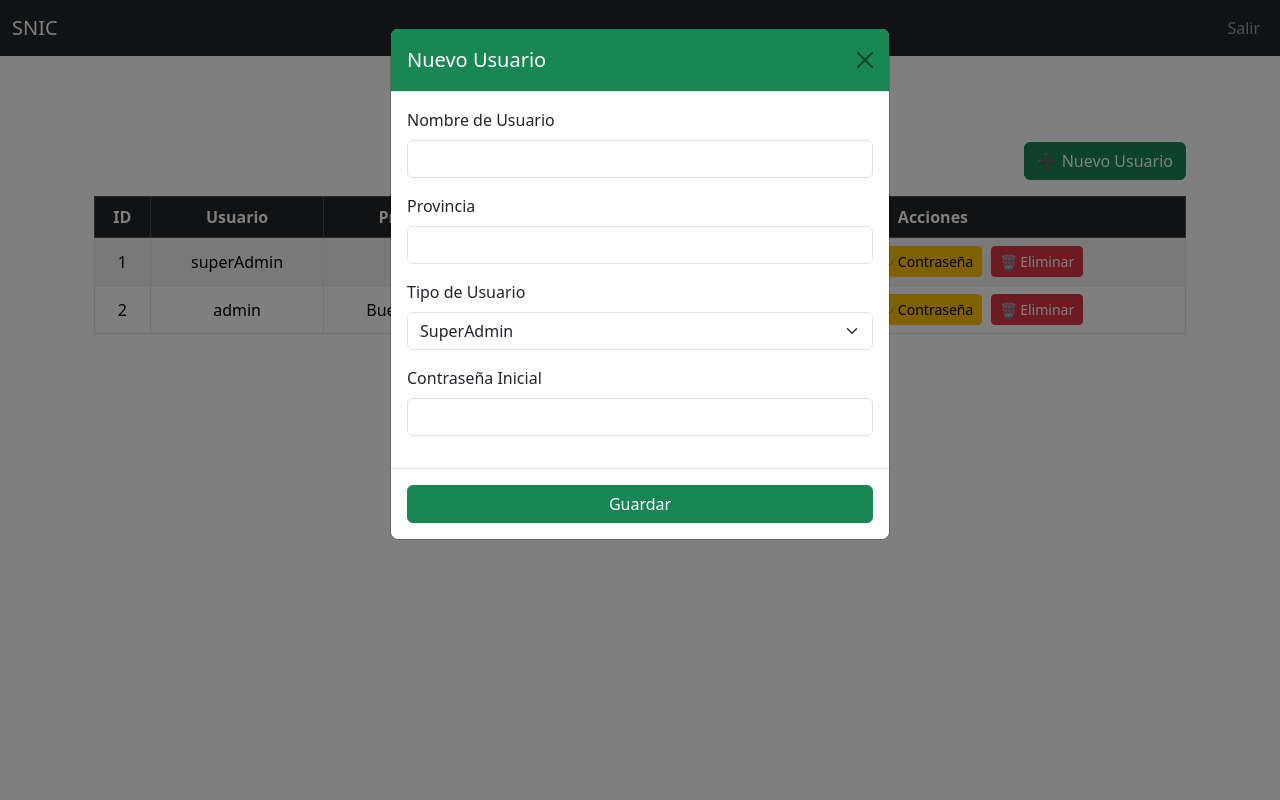
After one commit to MonicaSBag/EstadisiticaCriminal, a Flask app: page /usuarios in a window 1280 px wide, after a click on "➕ Nuevo Usuario". The commit adds this page. Run offline with Flask 3, Linux system fonts and the light colour scheme; the visitor is signed in with stand-in values (Sample User, id 1).

Commit message:
Agrego vista ABM de usuarios

```diff
--- a/app/main.py
+++ b/app/main.py
@@ -1,8 +1,8 @@
 import sqlite3
 from flask import Flask, jsonify, render_template, request, flash, redirect, session
 from setup_database import crear_db as crear_db_dataset, EstadisticasDelitos, Provincia, cargar_archivo, crear_tabla
-from user_database import crear_user_tabla, User
-from werkzeug.security import check_password_hash
+from user_database import crear_user_tabla, User, TipoUsuario
+from werkzeug.security import check_password_hash, generate_password_hash
 from functools import wraps
 
 app = Flask(__name__, template_folder="../templates")
@@ -322,5 +322,107 @@ def portal_admin():
         flash("Acceso denegado ❌ Solo el superAdmin puede ingresar.")
         return redirect("/")
 
+
+# ABM DE USUARIOS
+@app.route("/usuarios")
+@login_required
+def usuarios():
+    # Solo puede entrar el superAdmin
+    if session.get("tipo_user") != 1:
+        flash("Acceso denegado ❌ Solo el superAdmin puede ingresar.")
+        return redirect("/")
+
+    usuarios = User.select(User, TipoUsuario).join(TipoUsuario)
+    return render_template("usuarios.html", usuarios=usuarios)
+
+
+@app.route("/usuarios/agregar", methods=["POST"])
+@login_required
+def agregar_usuario():
+    if session.get("tipo_user") != 1:
+        return jsonify({"success": False, "msg": "Acceso denegado ❌"})
+
+    data = request.get_json()
+    username = data.get("username")
+    provincia = data.get("provincia_nombre")
+    password = data.get("password")
+    tipo = data.get("tipo_usuario")
+
+    try:
+        tipo_obj = TipoUsuario.get(TipoUsuario.tipo_usuario == tipo)
+        User.create(
+            username=username,
+            provincia_nombre=provincia,
+            password_hash=generate_password_hash(password),
+            tipo_usuario=tipo_obj
+        )
+        return jsonify({"success": True, "msg": "Usuario agregado ✅"})
+    except Exception as e:
+        return jsonify({"success": False, "msg": f"Error: {str(e)}"})
+
+
+@app.route("/usuarios/editar/<int:id>", methods=["POST"])
+@login_required
+def editar_usuario(id):
+    if session.get("tipo_user") != 1:
+        return jsonify({"success": False, "msg": "Acceso denegado ❌"})
+
+    data = request.get_json()
+    username = data.get("username")
+    provincia = data.get("provincia_nombre")
+    tipo = data.get("tipo_usuario")
+
+    try:
+        user = User.get_by_id(id)
+        tipo_obj = TipoUsuario.get(TipoUsuario.tipo_usuario == tipo)
+        user.username = username
+        user.provincia_nombre = provincia
+        user.tipo_usuario = tipo_obj
+        user.save()
+        return jsonify({"success": True, "msg": "Usuario actualizado ✅"})
+    except Exception as e:
+        return jsonify({"success": False, "msg": f"Error: {str(e)}"})
+
+
+@app.route("/usuarios/eliminar/<int:id>", methods=["POST"])
+@login_required
+def eliminar_usuario(id):
+    if session.get("tipo_user") != 1:
+        return jsonify({"success": False, "msg": "Acceso denegado ❌"})
+
+    try:
+        user = User.get_by_id(id)
+        user.delete_instance()
+        return jsonify({"success": True, "msg": "Usuario eliminado ✅"})
+    except Exception as e:
+        return jsonify({"success": False, "msg": f"Error: {str(e)}"})
+
+@app.route("/usuarios/set_password/<int:id>", methods=["POST"])
+@login_required
+def set_password(id):
+    # Solo puede hacerlo el superAdmin
+    if session.get("tipo_user") != 1:
+        return jsonify({"success": False, "msg": "Acceso denegado ❌"})
+
+    data = request.get_json() or {}
+    nueva_password = data.get("password")
+
+    if not nueva_password:
+        return jsonify({"success": False, "msg": "Debe ingresar una nueva contraseña."})
+
+    try:
+        user = User.get_by_id(id)
+        user.password_hash = generate_password_hash(nueva_password)
+        # Si tenés el campo 'must_change_password' en tu modelo User:
+        # user.must_change_password = True
+        user.save()
+
+        return jsonify({"success": True, "msg": f"Contraseña actualizada correctamente para {user.username} ✅"})
+    except User.DoesNotExist:
+        return jsonify({"success": False, "msg": "Usuario no encontrado ❌"})
+    except Exception as e:
+        return jsonify({"success": False, "msg": f"Error al cambiar la contraseña: {str(e)}"})
+
+
 if __name__ == '__main__':
     app.run(debug=True)
--- a/templates/PortalAdmin.html
+++ b/templates/PortalAdmin.html
@@ -58,7 +58,8 @@
         <div class="card shadow-sm p-3 mb-3 text-center">
           <h5>Administrar Usuarios</h5>
           <p>Agregar, editar o eliminar cuentas del sistema.</p>
-          <button class="btn btn-warning w-100">Gestionar</button>
+          <button class="btn btn-warning w-100" onclick="window.location.href='/usuarios'">Gestionar</button>
+
         </div>
       </div>
     </div>
--- /dev/null
+++ b/templates/base.html
@@ -0,0 +1,32 @@
+<!-- templates/base.html -->
+<!DOCTYPE html>
+<html lang="es">
+<head>
+    <meta charset="UTF-8">
+    <meta name="viewport" content="width=device-width, initial-scale=1.0">
+    <title>{% block title %}Sistema SNIC{% endblock %}</title>
+    <link href="https://cdn.jsdelivr.net/npm/bootstrap@5.3.3/dist/css/bootstrap.min.css" rel="stylesheet">
+</head>
+<body>
+    <nav class="navbar navbar-expand-lg navbar-dark bg-dark mb-4">
+        <div class="container-fluid">
+            <a class="navbar-brand" href="/">SNIC</a>
+            <div class="collapse navbar-collapse">
+                <ul class="navbar-nav ms-auto">
+                    <li class="nav-item">
+                        <a class="nav-link" href="http://localhost:5000/portal_admin">Salir</a>
+                    </li>
+                </ul>
+            </div>
+        </div>
+    </nav>
+
+    <div class="container">
+        {% block content %}
+        <!-- Contenido específico de cada página -->
+        {% endblock %}
+    </div>
+
+    <script src="https://cdn.jsdelivr.net/npm/bootstrap@5.3.3/dist/js/bootstrap.bundle.min.js"></script>
+</body>
+</html>
--- /dev/null
+++ b/templates/usuarios.html
@@ -0,0 +1,215 @@
+{% extends "base.html" %}
+{% block content %}
+
+<div class="container mt-4">
+  <h2 class="mb-4 text-center">Gestión de Usuarios</h2>
+
+  <!-- Botón nuevo usuario -->
+  <div class="text-end mb-3">
+    <button class="btn btn-success" data-bs-toggle="modal" data-bs-target="#modalNuevoUsuario">➕ Nuevo Usuario</button>
+  </div>
+
+  <!-- Tabla de usuarios -->
+  <table class="table table-bordered table-striped text-center align-middle">
+    <thead class="table-dark">
+      <tr>
+        <th>ID</th>
+        <th>Usuario</th>
+        <th>Provincia</th>
+        <th>Tipo</th>
+        <th>Acciones</th>
+      </tr>
+    </thead>
+    <tbody>
+      {% for usuario in usuarios %}
+      <tr>
+        <td>{{ usuario.id }}</td>
+        <td>{{ usuario.username }}</td>
+        <td>{{ usuario.provincia_nombre }}</td>
+        <td>{{ usuario.tipo_usuario.tipo_usuario }}</td>
+        <td>
+          <button class="btn btn-sm btn-primary me-1"
+            onclick="abrirEditarUsuario({{ usuario.id }}, '{{ usuario.username }}', '{{ usuario.provincia_nombre }}', '{{ usuario.tipo_usuario.tipo_usuario }}')">
+            ✏️ Editar
+          </button>
+          <button class="btn btn-sm btn-warning me-1" onclick="abrirModalPassword({{ usuario.id }}, '{{ usuario.username }}')">
+            🔑 Contraseña
+          </button>
+          <button class="btn btn-sm btn-danger" onclick="eliminarUsuario({{ usuario.id }})">
+            🗑 Eliminar
+          </button>
+        </td>
+      </tr>
+      {% endfor %}
+    </tbody>
+  </table>
+</div>
+
+<!-- Modal Nuevo Usuario -->
+<div class="modal fade" id="modalNuevoUsuario" tabindex="-1">
+  <div class="modal-dialog">
+    <div class="modal-content">
+      <form id="formNuevoUsuario">
+        <div class="modal-header bg-success text-white">
+          <h5 class="modal-title">Nuevo Usuario</h5>
+          <button type="button" class="btn-close" data-bs-dismiss="modal"></button>
+        </div>
+        <div class="modal-body">
+          <div class="mb-3">
+            <label class="form-label">Nombre de Usuario</label>
+            <input type="text" name="username" class="form-control" required>
+          </div>
+          <div class="mb-3">
+            <label class="form-label">Provincia</label>
+            <input type="text" name="provincia_nombre" class="form-control" required>
+          </div>
+          <div class="mb-3">
+            <label class="form-label">Tipo de Usuario</label>
+            <select name="tipo_usuario" class="form-select" required>
+              <option value="superAdmin">SuperAdmin</option>
+              <option value="admin">Admin</option>
+            </select>
+          </div>
+          <div class="mb-3">
+            <label class="form-label">Contraseña Inicial</label>
+            <input type="password" name="password" class="form-control" required>
+          </div>
+        </div>
+        <div class="modal-footer">
+          <button type="submit" class="btn btn-success w-100">Guardar</button>
+        </div>
+      </form>
+    </div>
+  </div>
+</div>
+
+<!-- Modal Editar Usuario -->
+<div class="modal fade" id="modalEditarUsuario" tabindex="-1">
+  <div class="modal-dialog">
+    <div class="modal-content">
+      <form id="formEditarUsuario">
+        <div class="modal-header bg-primary text-white">
+          <h5 class="modal-title">Editar Usuario</h5>
+          <button type="button" class="btn-close" data-bs-dismiss="modal"></button>
+        </div>
+        <div class="modal-body">
+          <input type="hidden" name="id" id="editId">
+          <div class="mb-3">
+            <label class="form-label">Nombre de Usuario</label>
+            <input type="text" name="username" id="editUsername" class="form-control" required>
+          </div>
+          <div class="mb-3">
+            <label class="form-label">Provincia</label>
+            <input type="text" name="provincia_nombre" id="editProvincia" class="form-control" required>
+          </div>
+          <div class="mb-3">
+            <label class="form-label">Tipo de Usuario</label>
+            <select name="tipo_usuario" id="editTipo" class="form-select" required>
+              <option value="superAdmin">SuperAdmin</option>
+              <option value="admin">Admin</option>
+            </select>
+          </div>
+        </div>
+        <div class="modal-footer">
+          <button type="submit" class="btn btn-primary w-100">Guardar Cambios</button>
+        </div>
+      </form>
+    </div>
+  </div>
+</div>
+
+<!-- Modal Cambiar Contraseña -->
+<div class="modal fade" id="modalPassword" tabindex="-1">
+  <div class="modal-dialog">
+    <div class="modal-content">
+      <form id="formPassword">
+        <div class="modal-header bg-warning">
+          <h5 class="modal-title">Cambiar Contraseña</h5>
+          <button type="button" class="btn-close" data-bs-dismiss="modal"></button>
+        </div>
+        <div class="modal-body">
+          <input type="hidden" id="passUserId">
+          <p id="passUserLabel" class="fw-bold"></p>
+          <div class="mb-3">
+            <label class="form-label">Nueva Contraseña</label>
+            <input type="password" id="passNueva" class="form-control" required>
+          </div>
+        </div>
+        <div class="modal-footer">
+          <button type="submit" class="btn btn-warning w-100">Guardar Nueva Contraseña</button>
+        </div>
+      </form>
+    </div>
+  </div>
+</div>
+
+<script>
+  // ------- AGREGAR USUARIO -------
+  document.getElementById("formNuevoUsuario").addEventListener("submit", async e => {
+    e.preventDefault();
+    const data = Object.fromEntries(new FormData(e.target).entries());
+    const resp = await fetch("/usuarios/agregar", {
+      method: "POST",
+      headers: {"Content-Type": "application/json"},
+      body: JSON.stringify(data)
+    });
+    const res = await resp.json();
+    alert(res.msg);
+    if (res.success) location.reload();
+  });
+
+  // ------- EDITAR USUARIO -------
+  function abrirEditarUsuario(id, username, provincia, tipo) {
+    document.getElementById("editId").value = id;
+    document.getElementById("editUsername").value = username;
+    document.getElementById("editProvincia").value = provincia;
+    document.getElementById("editTipo").value = tipo;
+    new bootstrap.Modal(document.getElementById("modalEditarUsuario")).show();
+  }
+
+  document.getElementById("formEditarUsuario").addEventListener("submit", async e => {
+    e.preventDefault();
+    const id = document.getElementById("editId").value;
+    const data = Object.fromEntries(new FormData(e.target).entries());
+    const resp = await fetch(`/usuarios/editar/${id}`, {
+      method: "POST",
+      headers: {"Content-Type": "application/json"},
+      body: JSON.stringify(data)
+    });
+    const res = await resp.json();
+    alert(res.msg);
+    if (res.success) location.reload();
+  });
+
+  // ------- ELIMINAR USUARIO -------
+  async function eliminarUsuario(id) {
+    if (!confirm("¿Seguro que desea eliminar este usuario?")) return;
+    const resp = await fetch(`/usuarios/eliminar/${id}`, {method: "POST"});
+    const res = await resp.json();
+    alert(res.msg);
+    if (res.success) location.reload();
+  }
+
+  // ------- CAMBIAR CONTRASEÑA -------
+  function abrirModalPassword(id, username) {
+    document.getElementById("passUserId").value = id;
+    document.getElementById("passUserLabel").innerText = `Usuario: ${username}`;
+    new bootstrap.Modal(document.getElementById("modalPassword")).show();
+  }
+
+  document.getElementById("formPassword").addEventListener("submit", async e => {
+    e.preventDefault();
+    const id = document.getElementById("passUserId").value;
+    const password = document.getElementById("passNueva").value;
+    const resp = await fetch(`/usuarios/set_password/${id}`, {
+      method: "POST",
+      headers: {"Content-Type": "application/json"},
+      body: JSON.stringify({password})
+    });
+    const res = await resp.json();
+    alert(res.msg);
+    if (res.success) location.reload();
+  });
+</script>
+
+{% endblock %}
```
